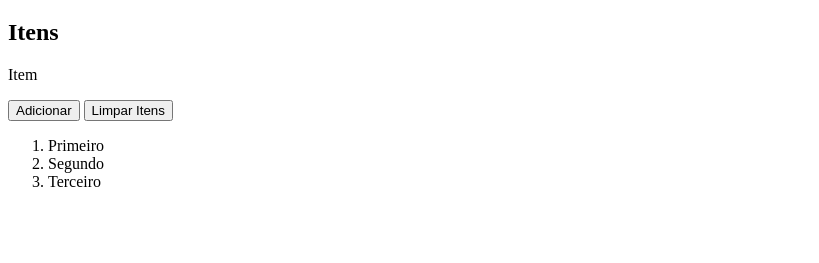
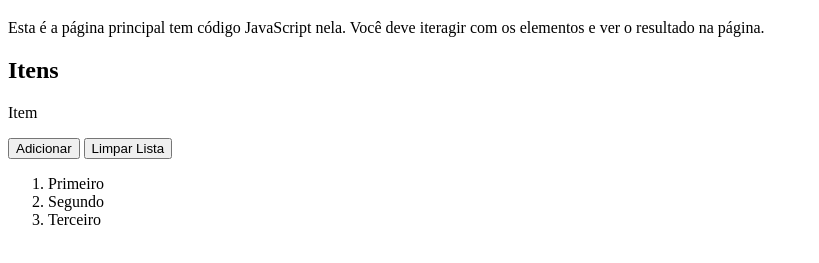
Before and after one commit to ufjf-dcc202/ufjf-dcc202-2023-3-a-atv11-DiegoSMazzoni, a plain HTML site: page index.html in a window 1280 px wide. Shown: the part 61-324 px from the top of the page, without its empty margins (0-819 px from the left). Drawn offline with Linux system fonts and the light colour scheme.

Commit message:
adiciona botao de limpar lista

```diff
--- a/index.html
+++ b/index.html
@@ -9,11 +9,12 @@
 <body>
     <main>
         <h1>DCC202 - Atividade 11: Diego dos Santos Mazzoni</h1>
+        <p>Esta é a página principal tem código JavaScript nela. Você deve iteragir com os elementos e ver o resultado na página.</p>
         <section>
             <h2>Itens</h2>
             <p id="entrada" contenteditable>Item</p>
             <button id="adicionar">Adicionar</button>
-            <button id="limpar">Limpar Itens</button>
+            <button id="limpar">Limpar Lista</button>
             <ol id="itens">
                 <li>Primeiro</li>
                 <li>Segundo</li>
```
